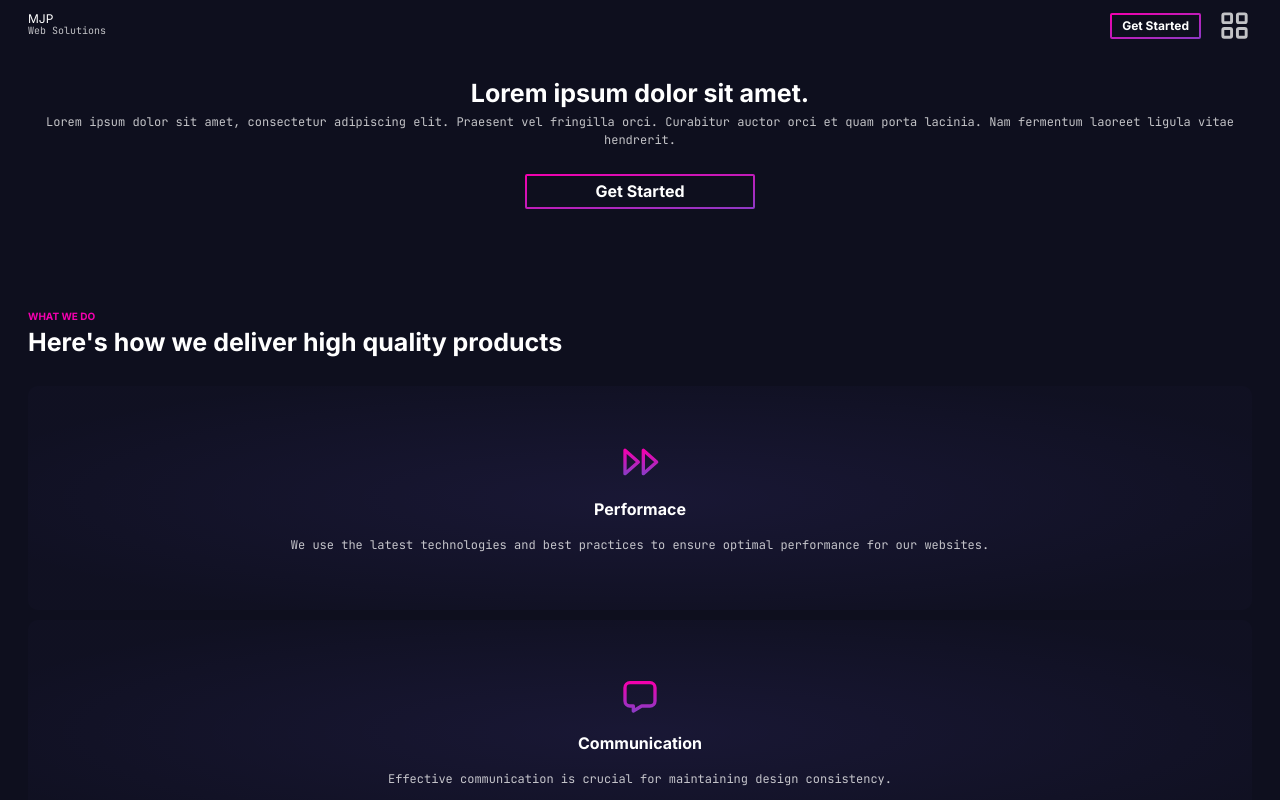
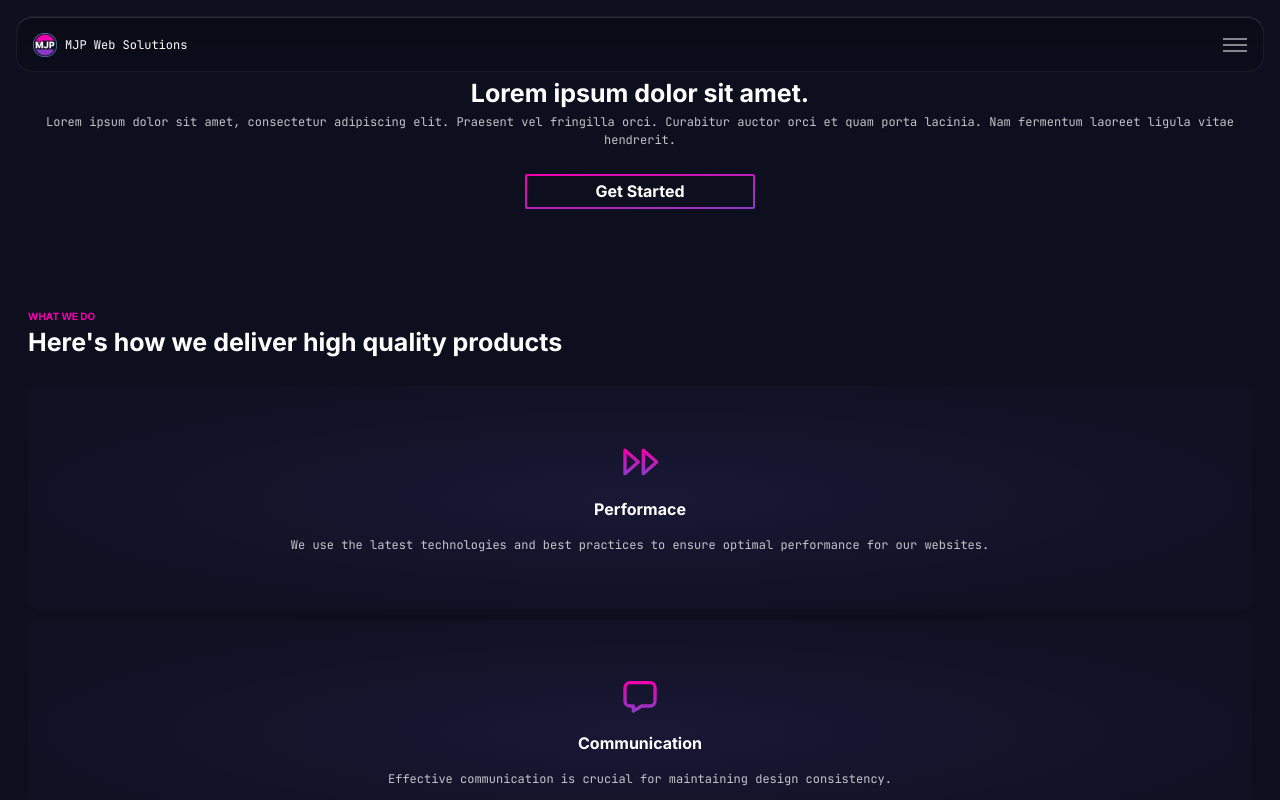
Before and after one commit to PandolfoM/mjp-web-solutions, a Next.js app: page / in a window 1280 px wide. Shown: the top 800 px of the page. Built offline with nearby package versions, Linux system fonts and the light colour scheme.

Commit message:
new navbar

```diff
--- a/components/navigation/navigation.tsx
+++ b/components/navigation/navigation.tsx
@@ -6,59 +6,78 @@ import Button from "../ui/button";
 import { IconLayoutGrid } from "@tabler/icons-react";
 import { AnimatePresence, motion } from "framer-motion";
 import Link from "next/link";
+import Image from "next/image";
+import logo from "@/app/assets/logo.png";
+import { cn } from "@/lib/utils";
 
 function Navigation() {
   const [isOpen, setIsOpen] = useState<boolean>(false);
 
-  const closeMenu = () => setIsOpen(false);
+  const toggleMenu = () => setIsOpen(!isOpen);
 
   return (
-    <>
-      <nav className="flex items-center justify-between h-[50px] px-7 z-50 bg-background fixed w-full">
-        <Link href="/">
-          <h5 className="text-sm leading-3">MJP</h5>
-          <h6 className={`${jetBrains.className} text-xs opacity-75 leading-3`}>
-            Web Solutions
-          </h6>
-        </Link>
-        <div className="flex items-center justify-end gap-4">
-          <Link href="/contact">
-            <Button className="text-sm" />
-          </Link>
-          <button onClick={() => setIsOpen(!isOpen)}>
-            <IconLayoutGrid height={35} width={35} className="opacity-75" />
-          </button>
+    <nav
+      className={cn(
+        "fixed top-0 left-1/2 z-10 flex justify-center w-full p-4 overscroll-contain -translate-x-1/2",
+        isOpen && "min-h-screen max-h-screen pb-6"
+      )}>
+      <div
+        className={cn(
+          "w-full h-14 p-4 overflow-hidden bg-gradient-to-t from-[rgba(12,13,26,0.7)] to-[rgba(10,11,21,0.9)] backdrop-blur-sm border border-[hsla(0,0%,100%,.06)] rounded-2xl shadow-navbar transition-[height] duration-300 ease-in-out will-change-auto",
+          isOpen && "h-[300px]"
+        )}>
+        <div className="flex items-center justify-between w-full">
+          <div className="flex text-sm items-center gap-2">
+            <Image src={logo} alt="mjp web solutions logo" height={24} />
+            <p className={`${jetBrains.className}`}>MJP Web Solutions</p>
           </div>
-      </nav>
-      <AnimatePresence>
-        {isOpen && (
-          <motion.div
-            initial={{ y: -50 }}
-            animate={{ y: 30 }}
-            exit={{ y: -130 }}
-            className="bg-background border-b-2 border-primary flex flex-col gap-3 px-7 pt-7 pb-4 z-10 fixed w-full">
+          <div
+            className={cn(
+              "relative w-6 h-4 cursor-pointer transition-all duration-500 ease-in-out translate-y-0 rotate-0 will-change-auto",
+              isOpen && "rotate-180"
+            )}
+            onClick={toggleMenu}>
+            <div
+              className={cn(
+                "top-[10%] absolute left-1/2 w-full h-px bg-white transition-all duration-500 -translate-x-1/2 -translate-y-1/2 will-change-auto",
+                isOpen && "top-[50%] -rotate-45"
+              )}></div>
+            <div
+              className={cn(
+                "top-[50%] absolute left-1/2 w-full h-px bg-white transition-all duration-500 -translate-x-1/2 -translate-y-1/2 will-change-auto",
+                isOpen && "opacity-0"
+              )}></div>
+            <div
+              className={cn(
+                "top-[90%] absolute left-1/2 w-full h-px bg-white transition-all duration-500 -translate-x-1/2 -translate-y-1/2 will-change-auto",
+                isOpen && "top-[50%] rotate-45"
+              )}></div>
+          </div>
+        </div>
+
+        {/* Content */}
+        <section className="flex flex-col gap-1 pt-12 pb-8 select-none">
           <Link
             href="/"
-              onClick={closeMenu}
-              className={`${jetBrains.className} font-bold text-md`}>
+            onClick={toggleMenu}
+            className={`${jetBrains.className} font-bold text-md transition-all duration-200 ease-in-out py-3 px-2 text-white/50 hover:text-white`}>
             Home
           </Link>
           <Link
             href="/plans"
-              onClick={closeMenu}
-              className={`${jetBrains.className} font-bold text-md`}>
+            onClick={toggleMenu}
+            className={`${jetBrains.className} font-bold text-md transition-all duration-200 ease-in-out py-3 px-2 text-white/50 hover:text-white`}>
             Plans
           </Link>
           <Link
             href="/contact"
-              onClick={closeMenu}
-              className={`${jetBrains.className} font-bold text-md`}>
+            onClick={toggleMenu}
+            className={`${jetBrains.className} font-bold text-md transition-all duration-200 ease-in-out py-3 px-2 text-white/50 hover:text-white`}>
             Contact
           </Link>
-          </motion.div>
-        )}
-      </AnimatePresence>
-    </>
+        </section>
+      </div>
+    </nav>
   );
 }
 
--- a/tailwind.config.ts
+++ b/tailwind.config.ts
@@ -1,31 +1,31 @@
-import type { Config } from "tailwindcss"
+import type { Config } from "tailwindcss";
 
 const config = {
   content: [
     "./pages/**/*.{js,ts,jsx,tsx,mdx}",
     "./components/**/*.{js,ts,jsx,tsx,mdx}",
     "./app/**/*.{js,ts,jsx,tsx,mdx}",
-	],
+  ],
   theme: {
     colors: {
-      "transparent": "transparent",
-      "background": "#0E0F1E",
-      "primary": "#F300AE",
-      "secondary": "#8E39C5",
-      "card": "#7B61FF",
-      "white": "#ffffff",
-      "error": "#B3001B",
+      transparent: "transparent",
+      background: "#0E0F1E",
+      primary: "#F300AE",
+      secondary: "#8E39C5",
+      card: "#7B61FF",
+      white: "#ffffff",
+      error: "#B3001B",
     },
     fontSize: {
       xxs: "8px",
       xs: "10px",
       sm: "12px",
       md: "16px",
-      lg: "25px"
+      lg: "25px",
     },
     extend: {
       backgroundImage: {
-        'gradient-radial': 'radial-gradient(var(--tw-gradient-stops))',
+        "gradient-radial": "radial-gradient(var(--tw-gradient-stops))",
       },
       keyframes: {
         "accordion-down": {
@@ -41,9 +41,12 @@ const config = {
         "accordion-down": "accordion-down 0.2s ease-out",
         "accordion-up": "accordion-up 0.2s ease-out",
       },
+      boxShadow: {
+        navbar: "inset 0 1px 1px 0 hsla(0,0%,100%,.15)",
+      },
     },
   },
   plugins: [require("tailwindcss-animate")],
-} satisfies Config
+} satisfies Config;
 
-export default config
+export default config;
```
Also changed, not shown: app/assets/logo.png (added). Lines whose indentation alone changed are shown as unchanged.
